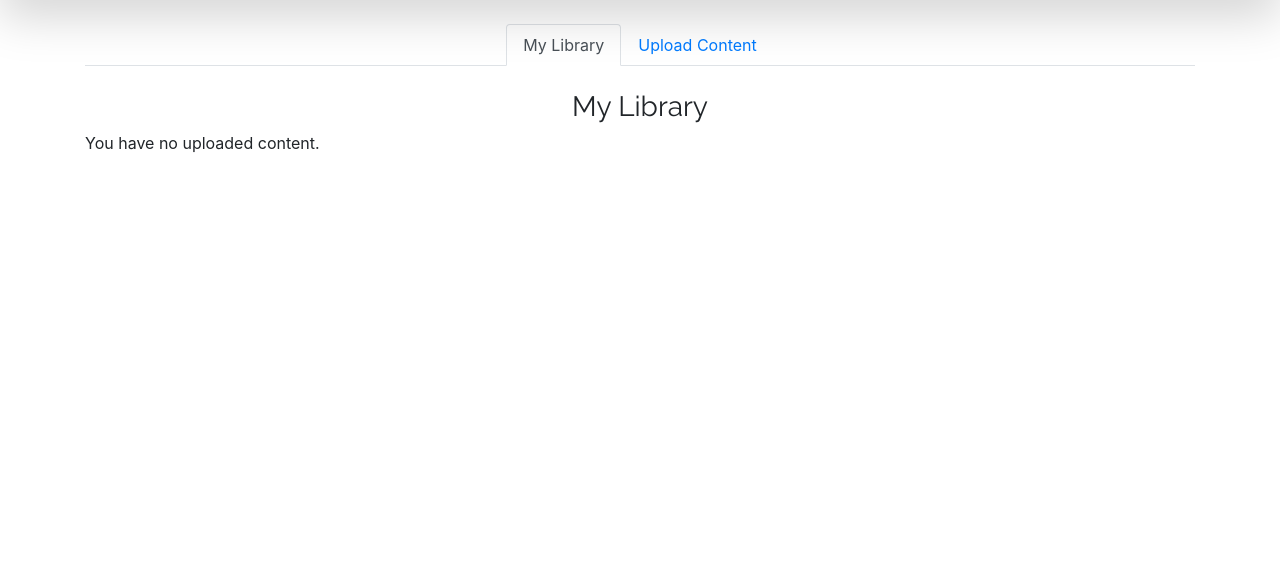
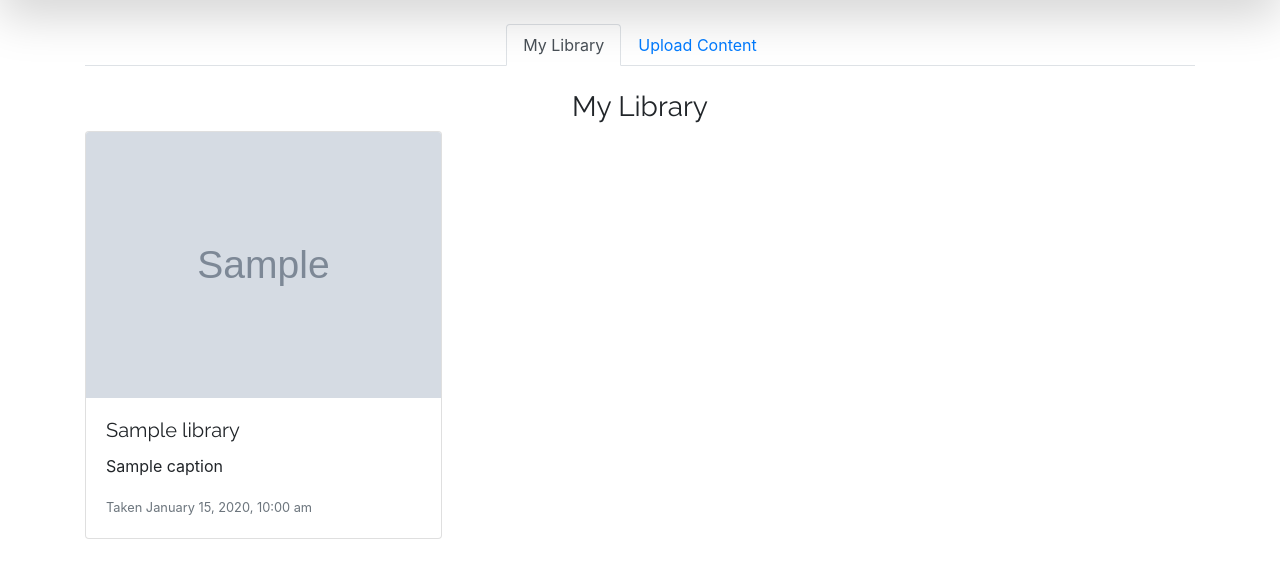
Before and after one commit to Terf/storyoftheseason.com, a Symfony app: template templates/upload/index.html.twig in a window 1280 px wide, after a click on "My Library". Shown: the part 58-636 px from the top of the page. Run offline with Twig, Linux system fonts and the light colour scheme; the template is opened without the code that fills it: most values are stand-ins (such as "Sample title", 1, 10 or a date in 2020); grey boxes marked "Sample" are stand-in pictures; some libraries are stand-ins or nearby versions.

Commit message:
show library/user uploaded content

```diff
--- a/templates/upload/index.html.twig
+++ b/templates/upload/index.html.twig
@@ -5,10 +5,10 @@ Upload your Story
 {% block javascripts %}
 {{ parent() }}
 <script>
-$('#customFile').on('change',function(){
-    var fileName = $(this).val();
-    $('#file-name').text('You selected ' + fileName.replace(/^.*\\/, ""));
-});
+    $('#customFile').on('change', function () {
+        var fileName = $(this).val();
+        $('#file-name').text('You selected ' + fileName.replace(/^.*\\/, ""));
+    });
 </script>
 {% endblock %}
 {% block body %}
@@ -20,8 +20,8 @@ $('#customFile').on('change',function(){
                 aria-controls="my-library" aria-selected="true">My Library</a>
         </li>
         <li class="nav-item">
-            <a class="nav-link active" id="upload-tab" data-toggle="tab" href="#upload" role="tab" aria-controls="upload"
-                aria-selected="false">Upload Content</a>
+            <a class="nav-link active" id="upload-tab" data-toggle="tab" href="#upload" role="tab"
+                aria-controls="upload" aria-selected="false">Upload Content</a>
         </li>
         <!-- <li class="nav-item">
             <a class="nav-link" id="account-details-tab" data-toggle="tab" href="#account-details" role="tab"
@@ -35,11 +35,27 @@ $('#customFile').on('change',function(){
     <div class="tab-content" id="myTabContent">
         <div class="tab-pane mt-4 fade" id="my-library" role="tabpanel" aria-labelledby="my-library-tab">
             <h3 class="text-center">My Library</h3>
+            {% if library == null or library|length == 0%}
             <p>You have no uploaded content.</p>
+            {% else %}
+            {% for item in library %}
+            <div class="card-columns">
+                <div class="card mb-1">
+                    <img src="/uploads/{{item.file}}" class="card-img-top" alt="{{item.name}}">
+                    <div class="card-body">
+                      <h5 class="card-title">{{item.name}}</h5>
+                      <p class="card-text">{{item.caption}}</p>
+                      <p class="card-text"><small class="text-muted">Taken {{item.date|date("F j, Y, g:i a")}}</small></p>
+                    </div>
+                  </div>
+            </div>
+            {% endfor %}
+            {% endif %}
         </div>
         <div class="tab-pane mt-4 fade show active" id="upload" role="tabpanel" aria-labelledby="upload-tab">
             <h3 class="text-center mb-2">Upload Content</h3>
-            <form action="{{ path('upload-submit') }}" method="POST" enctype="multipart/form-data" onsubmit="document.getElementById('tz').value=Intl.DateTimeFormat().resolvedOptions().timeZone">
+            <form action="{{ path('upload-submit') }}" method="POST" enctype="multipart/form-data"
+                onsubmit="document.getElementById('tz').value=Intl.DateTimeFormat().resolvedOptions().timeZone">
                 <div class="form-row">
                     <div class="col form-group">
                         <div class="custom-file">
@@ -67,8 +83,7 @@ $('#customFile').on('change',function(){
                     </div>
                     <div class="col form-group">
                         <label for="location">Location taken</label>
-                        <input type="text" class="form-control" placeholder="Location" id="location"
-                            name="location">
+                        <input type="text" class="form-control" placeholder="Location" id="location" name="location">
                     </div>
                 </div>
                 <div class="form-row">
@@ -78,8 +93,7 @@ $('#customFile').on('change',function(){
                     </div>
                     <div class="col form-group">
                         <label for="message">Other info / message</label>
-                        <input type="text" class="form-control" placeholder="Message" id="message"
-                            name="message">
+                        <input type="text" class="form-control" placeholder="Message" id="message" name="message">
                     </div>
                 </div>
                 <div class="form-row">
@@ -87,7 +101,8 @@ $('#customFile').on('change',function(){
                         <div class="custom-control custom-checkbox">
                             <input type="checkbox" class="custom-control-input" id="terms" name="terms"
                                 onclick="document.getElementById('upload-btn').toggleAttribute('disabled');">
-                            <label class="custom-control-label" for="terms">Waiver allowing storyIt to use content/waiver of liability</label>
+                            <label class="custom-control-label" for="terms">Waiver allowing storyIt to use
+                                content/waiver of liability</label>
                         </div>
                     </div>
                 </div>
```
Also changed, not shown: src/Controller/UploadController.php (+7 -2 lines).
